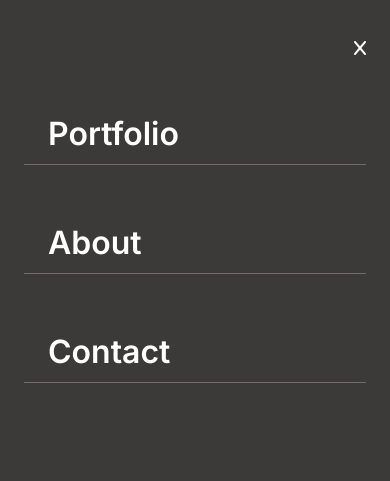
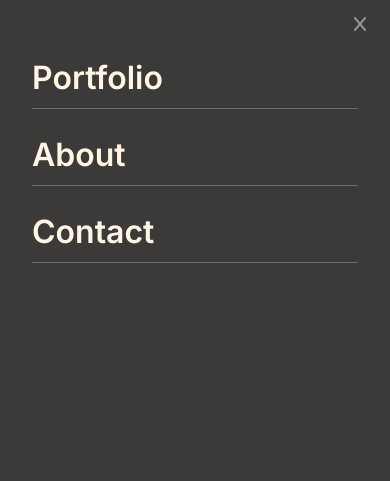
Before and after one commit to TaiwoEnoch/Enoch-Portfolio, a website: page index.html in a window 390 px wide. Both pictures are taken after a click on the picture 351 px from the left and 40 px from the top of the page. Shown: the top 481 px of the page. Drawn offline with Linux system fonts and the light colour scheme.

Commit message:
Make some changes in my html and css file for responsiveness and also to make catch up with the picture in the figma design.

```diff
--- a/styles.css
+++ b/styles.css
@@ -60,8 +60,8 @@ header {
   width: 100vw;
   height: 100vh;
   background-color: #3c3a39;
-  padding: 1.25em 0.75em;
-  color: #fff;
+  padding: 0.5em 0.75em;
+  color: #fff5e1;
   font-family: 'Inter', sans-serif;
   font-style: normal;
   font-weight: 700;
@@ -71,23 +71,19 @@ header {
 
 .flex-end {
   align-self: flex-end;
+  color: #979493;
   font-size: 1rem;
 }
 
-.mobile-menu-link {
-  color: #fff;
-  list-style: inherit;
-}
-
 .mobile-menu-link > li {
-  padding: 0.25em 0.75em;
+  padding: 0.5rem 0;
   border-bottom: 1px solid #6f6c6b;
-  margin: 1.5em 0;
+  margin: 1rem 0.5rem;
 }
 
 a {
   text-decoration: none;
-  color: #fff;
+  color: #fff5e1;
 }
 
 .nav-bar {
@@ -613,6 +609,10 @@ button.submit:active {
     display: none;
   }
 
+  #mobile-menu {
+    display: none;
+  }
+
   .nav-bar {
     position: relative;
     display: flex;
```
Also changed, not shown: README.md.
